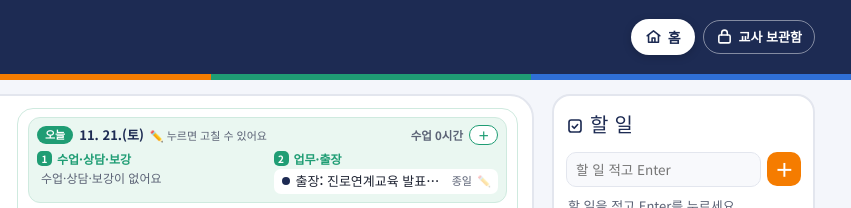
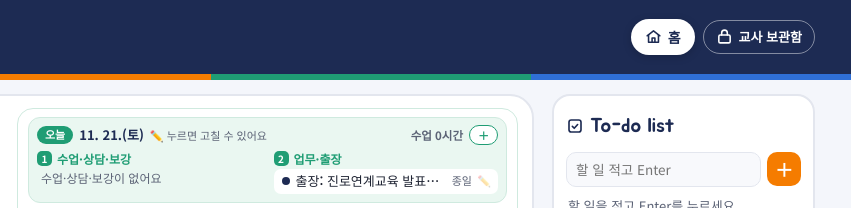
Before and after one commit to limhyunjung07-beep/03-it-career-class, a plain HTML site: page index.html in a window 1280 px wide. Shown: the top 208 px of the page, 429-1280 px from the left. Drawn offline with Linux system fonts and the light colour scheme.

Commit message:
Add files via upload

```diff
--- a/index.html
+++ b/index.html
@@ -378,8 +378,8 @@ dialog.ev::backdrop{background:rgba(29,43,83,.45)}
     <h3><svg viewBox="0 0 24 24"><path d="M10 14a5 5 0 0 0 7 0l3-3a5 5 0 0 0-7-7l-1 1"/><path d="M14 10a5 5 0 0 0-7 0l-3 3a5 5 0 0 0 7 7l1-1"/></svg>바로가기</h3>
     <ul class="qlist" id="qlist"></ul>
   </aside>
-  <aside class="todo" aria-label="할 일">
-    <h3><svg viewBox="0 0 24 24"><rect x="4" y="4" width="16" height="16" rx="3"/><path d="M8.5 12.5l2.5 2.5 4.5-5"/></svg>할 일 <span class="tdn" id="tdCount"></span></h3>
+  <aside class="todo" aria-label="To-do list">
+    <h3><svg viewBox="0 0 24 24"><rect x="4" y="4" width="16" height="16" rx="3"/><path d="M8.5 12.5l2.5 2.5 4.5-5"/></svg>To-do list <span class="tdn" id="tdCount"></span></h3>
     <form class="tdadd" id="tdForm"><textarea id="tdIn" rows="1" placeholder="할 일 적고 Enter" title="여러 줄을 붙여 넣으면 줄마다 하나씩 추가돼요. 줄바꿈은 Shift+Enter" aria-label="할 일 추가"></textarea><button type="submit" title="추가">＋</button></form>
     <ul class="tdlist" id="tdList"></ul>
     <div class="tdfoot" id="tdFoot"></div>
```
